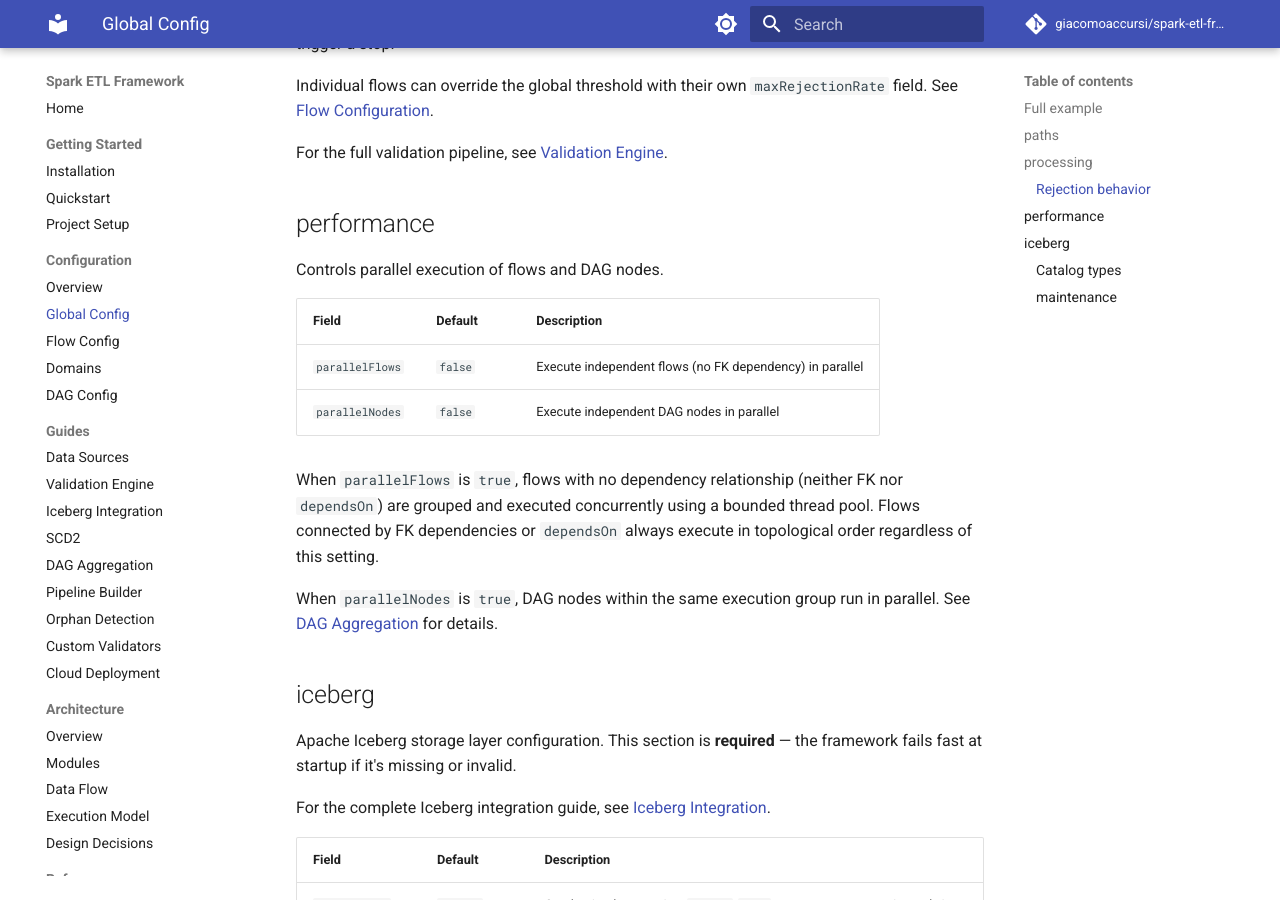
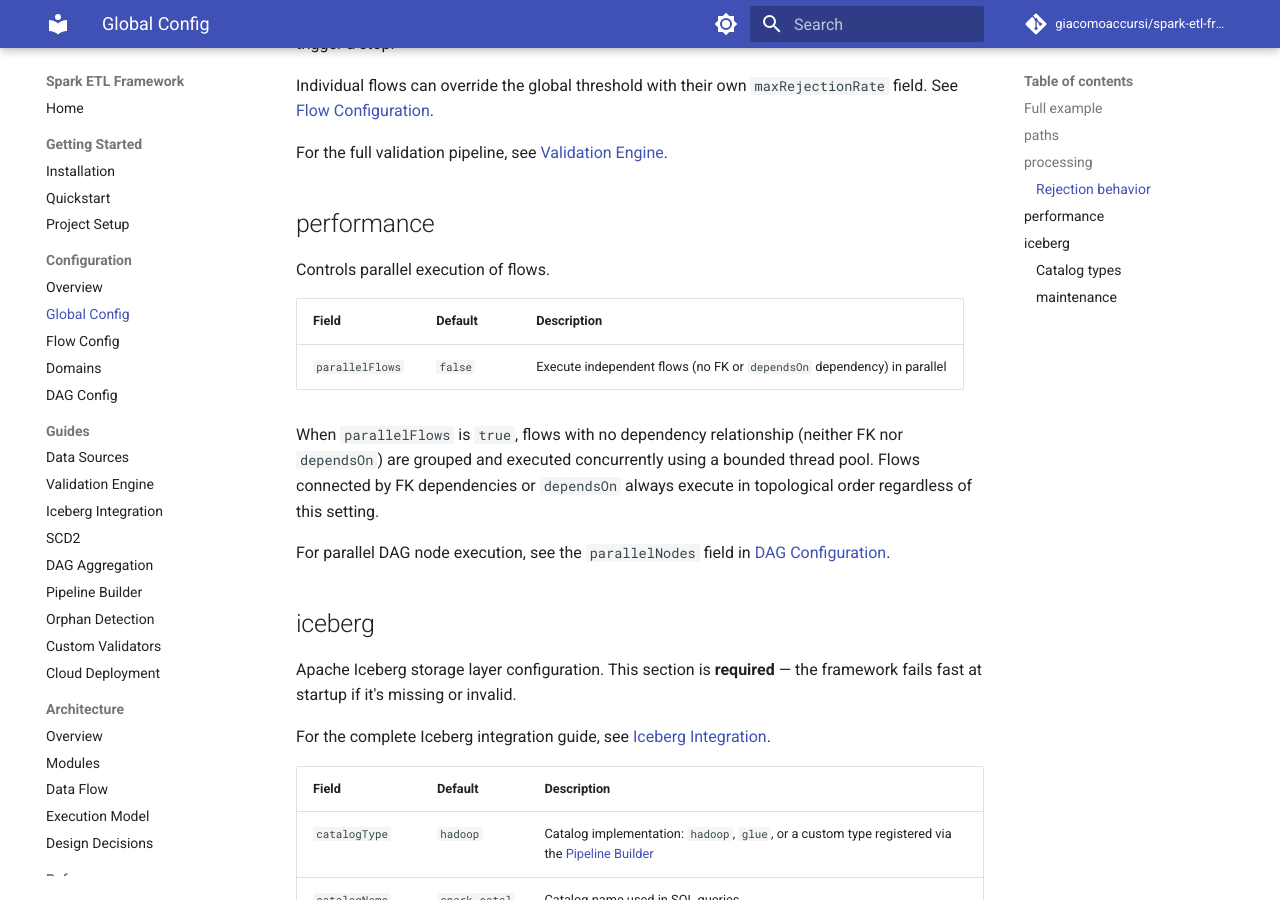
Before and after one commit to giacomoaccursi/Floe, an MkDocs documentation site: the page built from site-docs/configuration/global.md, in a window 1280 px wide and 900 px high, scrolled down 2211 px. Built offline with MkDocs 1.6.1 and Material for MkDocs 9.7.7, drawn with Linux system fonts in a browser that asks for light colours; comment, search, counter and statistics services are not loaded.

Commit message:
docs(config): move parallelNodes to DAG config in docs

```diff
--- a/site-docs/configuration/global.md
+++ b/site-docs/configuration/global.md
@@ -79,16 +79,15 @@ For the full validation pipeline, see [Validation Engine](../guides/validation.m
 
 ## performance
 
-Controls parallel execution of flows and DAG nodes.
+Controls parallel execution of flows.
 
 | Field | Default | Description |
 |-------|---------|-------------|
-| `parallelFlows` | `false` | Execute independent flows (no FK dependency) in parallel |
-| `parallelNodes` | `false` | Execute independent DAG nodes in parallel |
+| `parallelFlows` | `false` | Execute independent flows (no FK or `dependsOn` dependency) in parallel |
 
 When `parallelFlows` is `true`, flows with no dependency relationship (neither FK nor `dependsOn`) are grouped and executed concurrently using a bounded thread pool. Flows connected by FK dependencies or `dependsOn` always execute in topological order regardless of this setting.
 
-When `parallelNodes` is `true`, DAG nodes within the same execution group run in parallel. See [DAG Aggregation](../guides/dag-aggregation.md) for details.
+For parallel DAG node execution, see the `parallelNodes` field in [DAG Configuration](../configuration/dag.md).
 
 ## iceberg
 
```
Also changed, not shown: site-docs/guides/dag-aggregation.md (+2 -3 lines), site-docs/reference/config-reference.md (+1 -1 lines).
